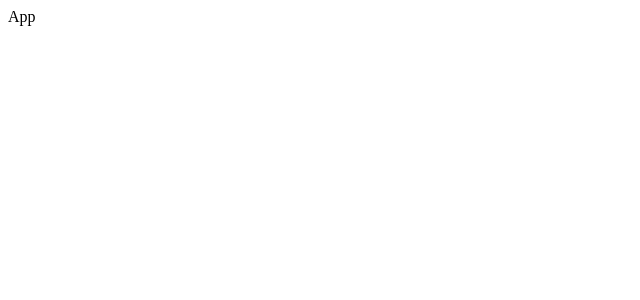
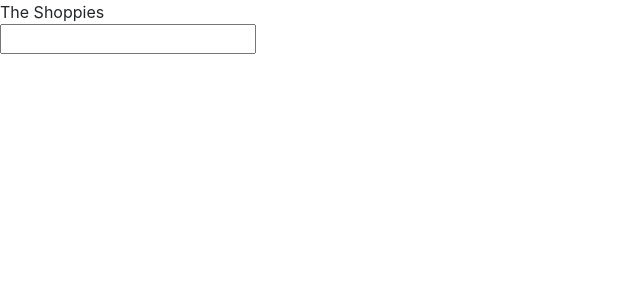
Before and after one commit to wangxx1412/Shoppies, a React (Create React App) app: page / in a window 1280 px wide. Shown: the top 300 px of the page, without its empty margins (0-640 px from the left). Built offline with nearby package versions, Linux system fonts and the light colour scheme.

Commit message:
Setup interfaces/types for movies and states

```diff
--- a/package.json
+++ b/package.json
@@ -10,6 +10,8 @@
     "@types/node": "^12.12.54",
     "@types/react": "^16.9.47",
     "@types/react-dom": "^16.9.8",
+    "axios": "^0.20.0",
+    "bootstrap": "^4.5.2",
     "react": "^16.13.1",
     "react-dom": "^16.13.1",
     "react-scripts": "3.4.3",
--- a/src/components/App.tsx
+++ b/src/components/App.tsx
@@ -1,5 +1,23 @@
-import React from 'react';
+import React, { useState } from 'react';
+import axios from 'axios';
+import Searchbar from './Searchbar';
+
+// OMDb api
+// http://www.omdbapi.com/?i=tt3896198&apikey=a327f185
+export interface MovieProps {
+  Title: string;
+  Year: string;
+  imdbID: string;
+  Type: "movie" | "series";
+  Poster: string;
+}
+
+interface MoviesListProps extends Array<MovieProps> { }
 
 export default function App() {
-  return <div>App</div>
+  const [movies, setMovies] = useState<MoviesListProps | []>([]);
+
+  return <div>The Shoppies
+    <Searchbar />
+  </div>
 }
--- /dev/null
+++ b/src/components/Searchbar.tsx
@@ -0,0 +1,12 @@
+import React, { useState } from 'react';
+
+export default function Searchbar() {
+  const [term, setTerm] = useState<string>("");
+
+  const handleChange = (e: React.FormEvent<HTMLInputElement>): void => {
+    setTerm(e.currentTarget.value);
+  }
+  return <div>
+    <input type="text" value={term} onChange={handleChange} />
+  </div>
+}
--- a/src/index.tsx
+++ b/src/index.tsx
@@ -1,3 +1,4 @@
+import 'bootstrap/dist/css/bootstrap.css';
 import React from "react";
 import ReactDOM from "react-dom";
 
```
Also changed, not shown: 1 other file (tests, documents, lock files or other folders).
